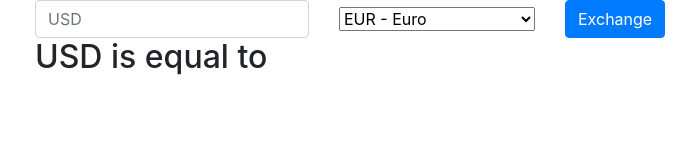
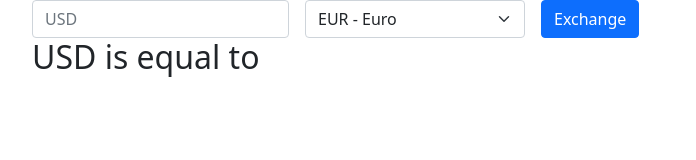
Before and after one commit to NielsenG62/Currency-Exchanger, a website built with webpack: page src/index.html in a window 1280 px wide. Shown: the whole page, without its empty margins (50-746 px from the left). Built offline with nearby package versions, Linux system fonts and the light colour scheme.

Commit message:
updated Bootstrap to most current version

```diff
--- a/package.json
+++ b/package.json
@@ -30,7 +30,7 @@
     "webpack-dev-server": "^3.8.0"
   },
   "dependencies": {
-    "bootstrap": "^4.6.1",
+    "bootstrap": "^5.1.3",
     "jquery": "^3.5.1",
     "popper.js": "^1.16.1"
   }
--- a/src/index.html
+++ b/src/index.html
@@ -19,7 +19,7 @@
           />
         </div>
         <div class="col-auto">
-          <select id="exchange-select" class="form-select" aria-label="To">
+          <select id="exchange-select" class="form-select">
             <option disabled>--USD To--</option>
             <option value="EUR">EUR - Euro</option>
             <option value="CAD">CAD - Canadian Dollar</option>
--- a/src/index.js
+++ b/src/index.js
@@ -25,8 +25,6 @@ function displayResults(response) {
   }
 }
 
-$("document").ready(function () {
-  $("#submit").on("click", function () {
-    apiCall();
-  });
+$("#submit").on("click", function () {
+  apiCall();
 });
```
Also changed, not shown: 1 other file.
